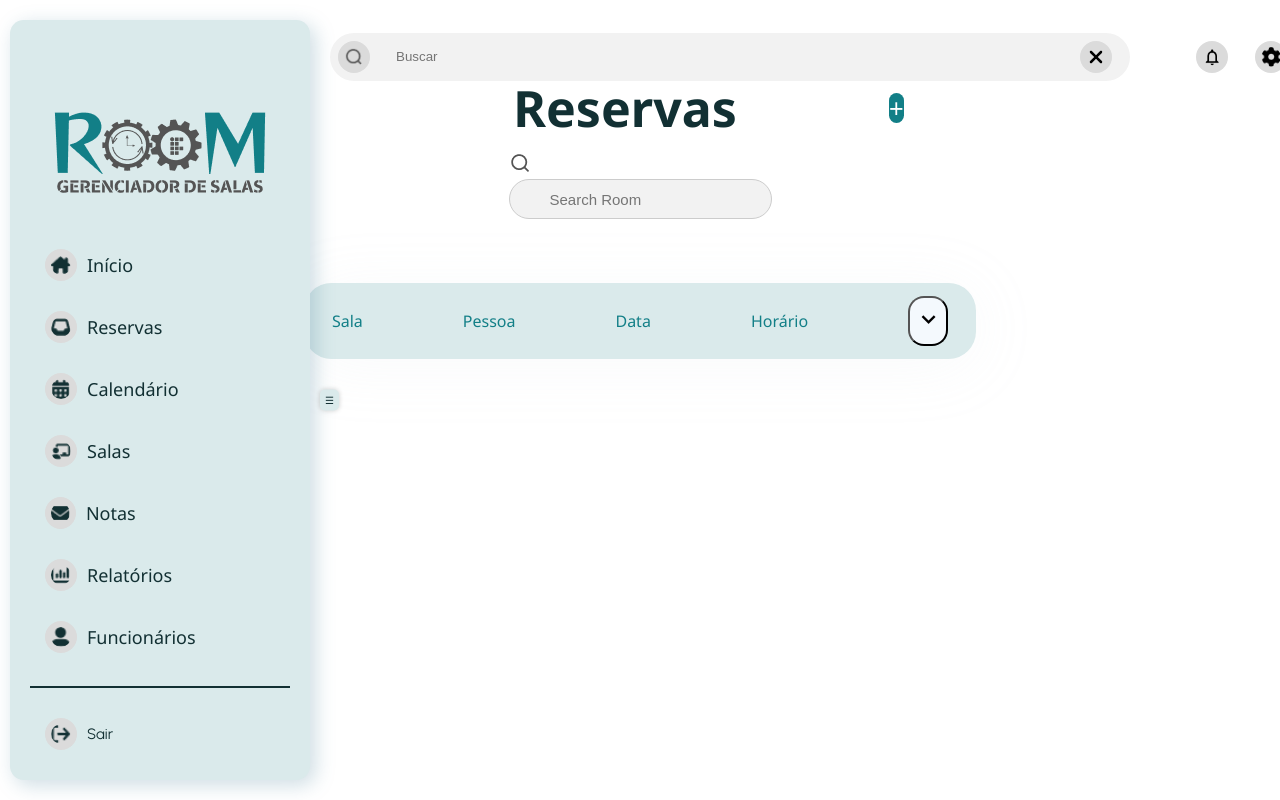
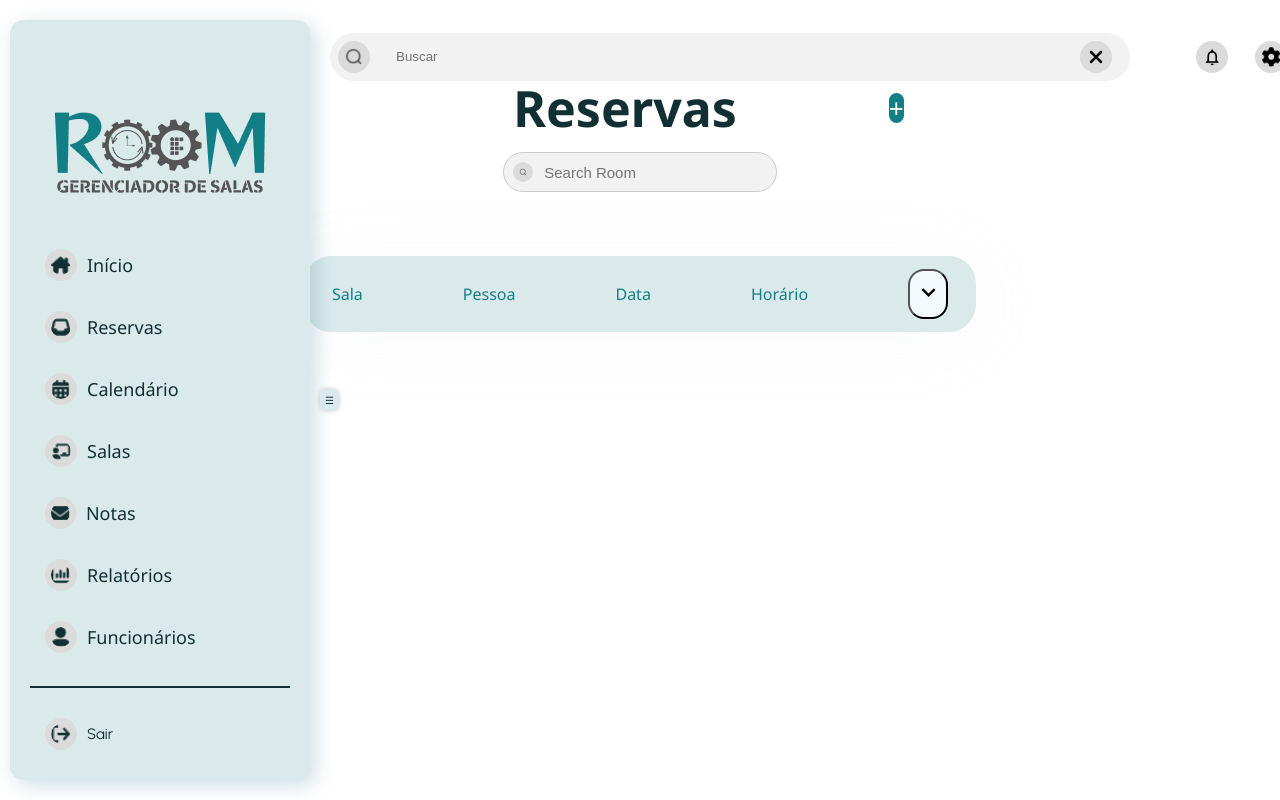
Before and after one commit to JETEJ-Org/GerenciadorDeSalas, a React (Create React App) app: page /reserva in a window 1280 px wide. Built offline with nearby package versions, Linux system fonts and the light colour scheme.

Commit message:
ajeitando ícones

```diff
--- a/src/routes/Reserva/Reserva.css
+++ b/src/routes/Reserva/Reserva.css
@@ -86,7 +86,7 @@ h1 {
     transform: translateY(-50%);
     width: 20px;
     height: 20px;
-    pointer-events: none;
+    pointer-events: icon;
 }
 
 .search {
@@ -105,6 +105,8 @@ h1 {
     outline: none;
     box-sizing: border-box;
 }
+
+
 
 .roomcontainer {
     /*margin-top: 30%;*/
--- a/src/routes/Reserva/Reserva.js
+++ b/src/routes/Reserva/Reserva.js
@@ -20,9 +20,11 @@ const Reserva = () => {
             <h1>Reservas</h1>
             <button className="reserve">+</button>
           </div>
-          <div className="inputcontainer">
-            <img src={Search} alt="Search Icon"></img>
-            <input type="text" placeholder="Search Room" className="search"></input>
+          <div className="input-container">
+            <div className="icon_search">
+              <img src={Search} className="icon" alt="Search Icon" />
+            </div>
+            <input type="text" placeholder="Search Room" className="search"/>
           </div>
         </div>
         <div className="roomcontainer">
```
